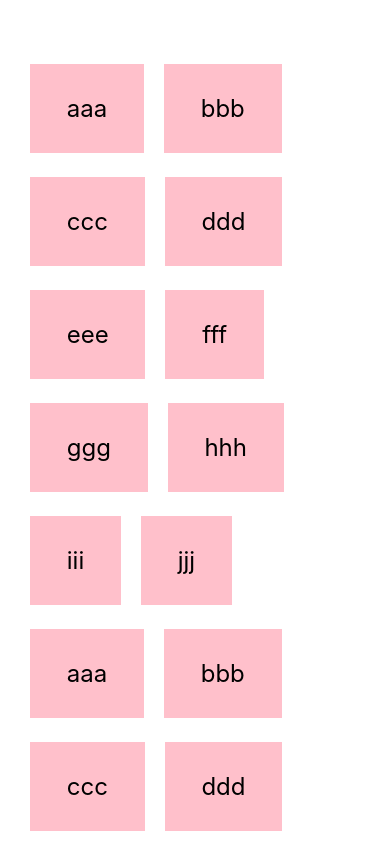
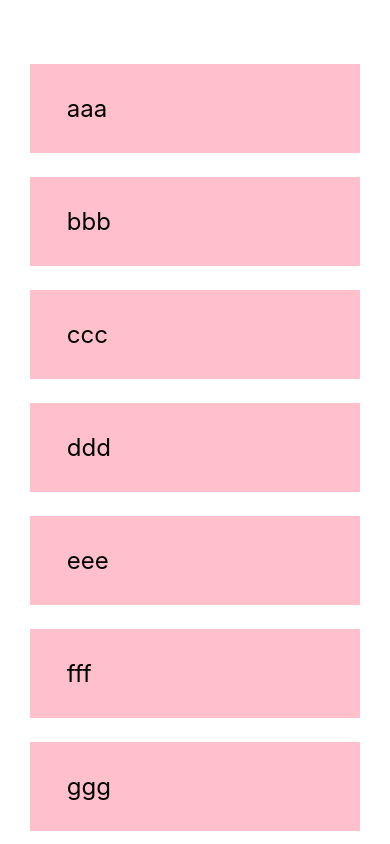
Before and after one commit to flakysob/myproject, a React Native app: screen / in a window 390 px wide. Built offline with nearby package versions, Linux system fonts and the light colour scheme.

Commit message:
End of the Chapter 8

```diff
--- a/App.js
+++ b/App.js
@@ -1,6 +1,7 @@
 import React,{useState} from 'react';
-import { StyleSheet, Text, View, FlatList } from 'react-native';
-//https://www.youtube.com/watch?v=iMCM1NceGJY&list=PL4cUxeGkcC9ixPU-QkScoRBVxtPPzVjrQ&index=7
+import { StyleSheet, Text, View, FlatList, TouchableOpacity} from 'react-native';
+//https://www.youtube.com/watch?v=QhX25YGf8qg&list=PL4cUxeGkcC9ixPU-QkScoRBVxtPPzVjrQ&index=8
+
 export default function App() {
 
   const [people, setPeople] = useState([
@@ -14,32 +15,38 @@ export default function App() {
     {name:'hhh',id:'8'},
     {name:'iii',id:'9'},
     {name:'jjj',id:'10'},
-    {name:'aaa',id:'11'},
-    {name:'bbb',id:'12'},
-    {name:'ccc',id:'13'},
-    {name:'ddd',id:'14'},
-    {name:'eee',id:'15'},
-    {name:'fff',id:'16'},
-    {name:'ggg',id:'17'},
-    {name:'hhh',id:'18'},
-    {name:'iii',id:'19'},
-    {name:'jjj',id:'20'},
+    {name:'kkk',id:'11'},
+    {name:'lll',id:'12'},
+    {name:'mmm',id:'13'},
+    {name:'nnn',id:'14'},
+    {name:'ooo',id:'15'},
+    {name:'ppp',id:'16'},
+    {name:'rrr',id:'17'},
+    {name:'sss',id:'18'},
+    {name:'ttt',id:'19'},
+    {name:'uuu',id:'20'},
 
   ]);
 
+  const pressHandler = (id) => {
+    console.log(id);
+    setPeople((prevPeople) => {
+       return prevPeople.filter(person => person.id != id);
+      })
+  }
+
   return (
     <View style={styles.container}>
-
       <FlatList
-        numColumns={2}
+        // numColumns={1}
         keyExtractor={(item) => item.id}
         data={people}
         renderItem={({ item }) => (
-          <Text style={styles.item}> {item.name} </Text>
+          <TouchableOpacity onPress={() => {pressHandler(item.id)}}>
+            <Text style={styles.item}> {item.name} </Text>
+          </TouchableOpacity>
         )}
       />
-
-
     </View>
   );
 }
```
